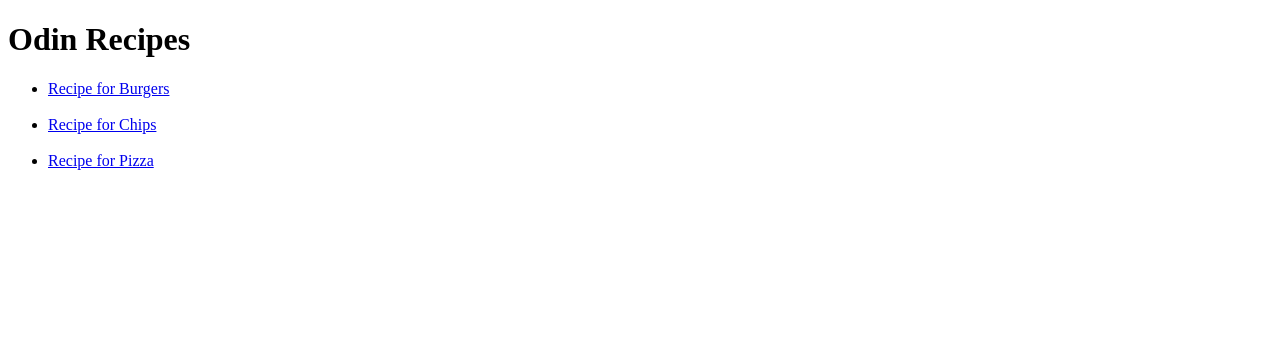
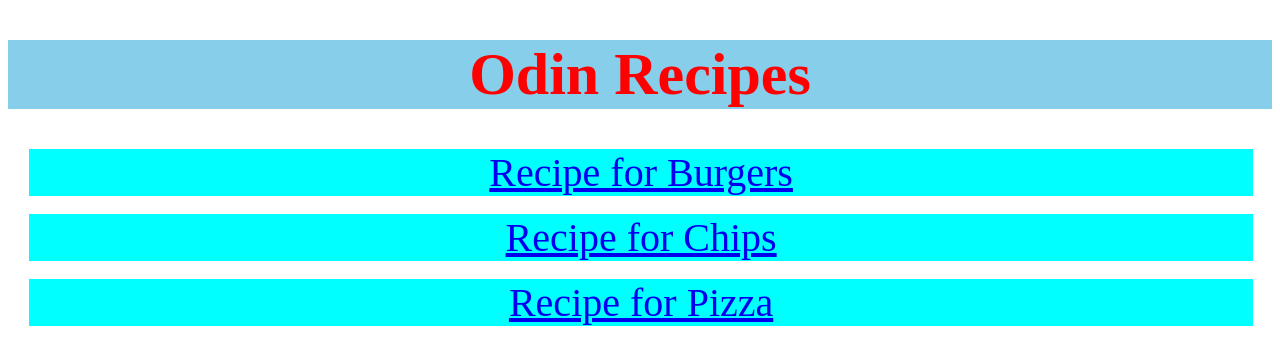
Before and after one commit to shuva98/odin-recipes, a plain HTML site: page index.html in a window 1280 px wide. Drawn offline with Linux system fonts and the light colour scheme.

Commit message:
The titles and the links were colored

```diff
--- a/index.html
+++ b/index.html
@@ -4,15 +4,16 @@
     <meta charset="UTF-8" />
     <meta name="viewport" content="width=device-width, initial-scale=1.0" />
     <title>Document</title>
+    <link href="styles.css" rel="stylesheet">
   </head>
   <body>
-    <h1>Odin Recipes</h1>
+    <h1 class="titled">Odin Recipes</h1>
     <ul>
-    <li> <a href="./recipes/burger.html" rel="noopenner noreferrer">Recipe for Burgers</a>
+    <li class="list l1"> <a href="./recipes/burger.html" rel="noopenner noreferrer">Recipe for Burgers</a>
     </li><br>
-    <li> <a href="./recipes/chips.html" rel="noopenner noreferrer">Recipe for Chips</a>
+    <li class="list l2"> <a href="./recipes/chips.html" rel="noopenner noreferrer">Recipe for Chips</a>
     </li><br>
-    <li><a href="./recipes/pizza.html" rel="noopenner noreferrer">Recipe for Pizza</a>
+    <li class="list l1"><a href="./recipes/pizza.html" rel="noopenner noreferrer">Recipe for Pizza</a>
     </li>
     </ul>
   </body>
--- /dev/null
+++ b/styles.css
@@ -0,0 +1,16 @@
+.titled{
+    text-align: center;
+    color: red;
+    font-size: 60px;
+    background-color: skyblue;
+}
+
+.list{
+    text-align: center;
+    list-style-type: none;
+    color: green;
+    font-size: 40px;
+    position: relative;
+    right: 5mm;
+    background-color: aqua;
+}
```
